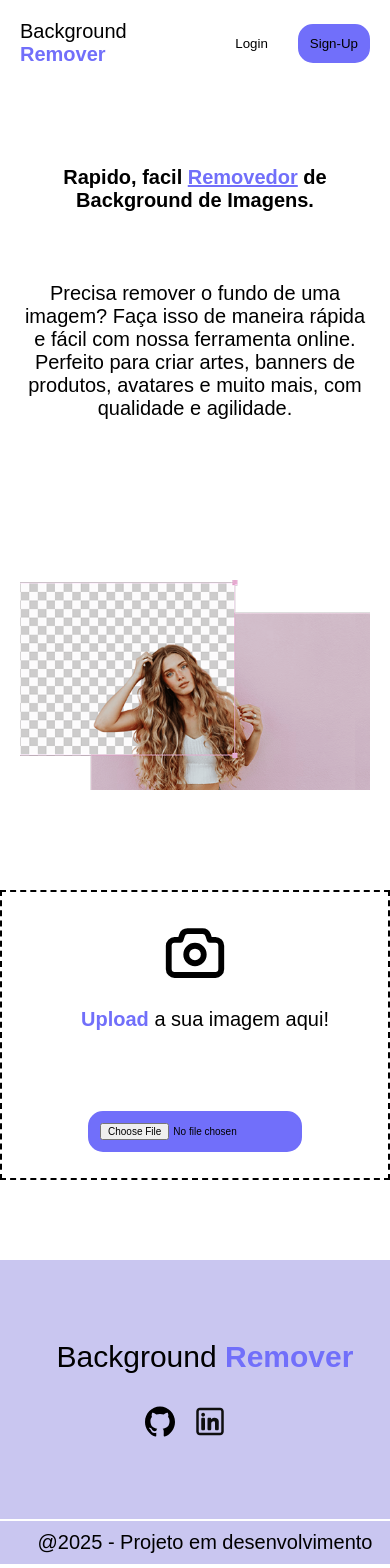
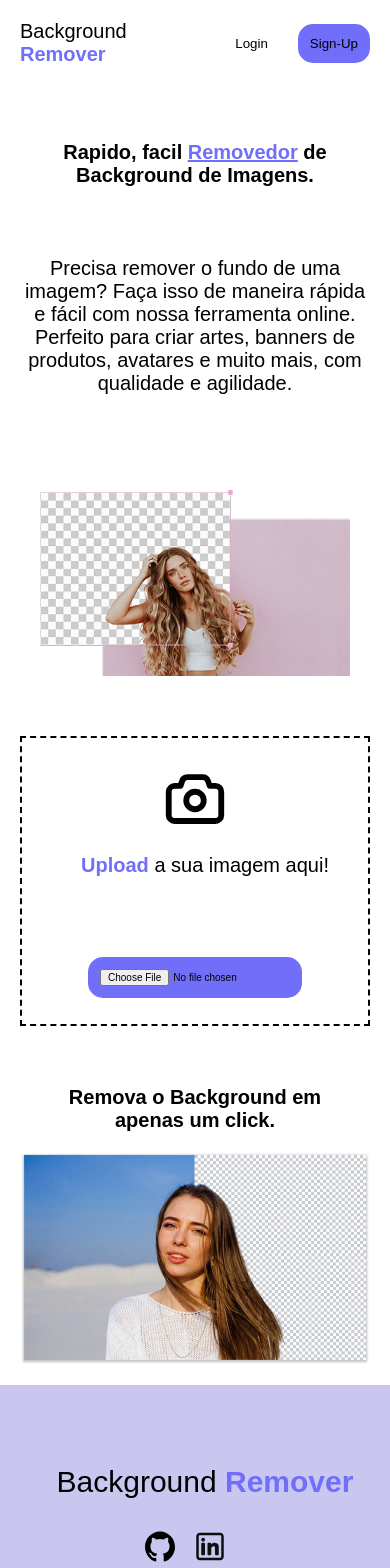
Before and after one commit to guiestrela/SRB, a React (Vite) app: page / in a window 390 px wide. Shown: the top 1568 px of the page. Built offline with nearby package versions, Linux system fonts and the light colour scheme.

Commit message:
feat(components): add new banner component
- Created Banner2 component
- Added new image asset
- Updated existing components' styles
- Improved mobile responsiveness
- Added new styling variables

```diff
--- a/src/App.tsx
+++ b/src/App.tsx
@@ -1,4 +1,5 @@
 import Banner from "./assets/components/Banner"
+import Banner2 from "./assets/components/Banner2"
 import Bgr from "./assets/components/Bgr"
 import Footer from "./assets/components/Footer"
 import TextInfo from "./assets/components/TextInfo"
@@ -10,6 +11,8 @@ function App() {
       <TopBar />
       <Banner />
       <Bgr />
+
+      <Banner2 />
       <Footer />
       <TextInfo />
     </>
--- a/src/assets/components/Banner/index.tsx
+++ b/src/assets/components/Banner/index.tsx
@@ -16,7 +16,8 @@ function Banner() {
                     width="1440px"
                     paddingTotal="80px 0px"
                     justifycontent="center"
-                    alignitems="center">
+                    alignitems="center"
+                    paddingTotalmob="55px 0px">
                     <DivContainerText
                         widthTotal="80%"
                         widthmob="100%"
--- /dev/null
+++ b/src/assets/components/Banner2/index.tsx
@@ -0,0 +1,53 @@
+import { DivContainerText, DivFlex, DivFlexImage, Img, Title } from "../../../uiKit";
+
+import image2 from "../../images/image 2.png"
+
+function Banner2() {
+    return(
+        <>
+            <DivFlex
+                width="100%"
+                justifycontent="center"
+                alignitems="center">
+                <DivFlex
+                    width="1440px"
+                    justifycontent="center"
+                    alignitems="center"
+                    flexdirection="row"
+                    gap="100px"
+                    paddingbottom="80px"
+                    flexdirectionmob="column"
+                    paddingTotalmob="20px"
+                    gapmob="20px">
+                    <DivContainerText
+                        widthmob="100%"
+                        alignitems="center"
+                        justifycontent="center"
+                        flexdirection="column"
+                        gap="20px"
+                        paddingleft="80px"
+                        paddingTotalmob="0px 20px">
+                        <Title
+                            fontsize="38px"
+                            fontweight="bold"
+                            textalign="center"
+                            textalignmob="center">
+                            Remova o Background em apenas um click.
+                        </Title>
+                    </DivContainerText>
+                    <DivFlexImage
+                    justifycontent="center"
+                    alignitems="center"
+                    paddingright="80px"
+                    paddingTotalmob="0px">
+                        <Img src={image2}/>
+                    </DivFlexImage>
+                </DivFlex>
+            </DivFlex>
+        </>
+    )
+}
+
+export default Banner2;
+
+//
--- a/src/assets/components/Bgr/index.tsx
+++ b/src/assets/components/Bgr/index.tsx
@@ -60,11 +60,13 @@ function Bgr() {
                     alignitems="center">
                 <DivFlex
                     width="1440px"
-                    paddingTotal="80px 0px"
+                    paddingTotal="80px 80px"
                     justifycontent="center"
                     alignitems="center"
                     gap="100px"
-                    flexdirectionmob="column">
+                    flexdirectionmob="column"
+                    paddingTotalmob="40px 20px"
+                    gapmob="60px">
                     <DivFlexImage
                         justifycontent="center"
                         alignitems="center"
```
